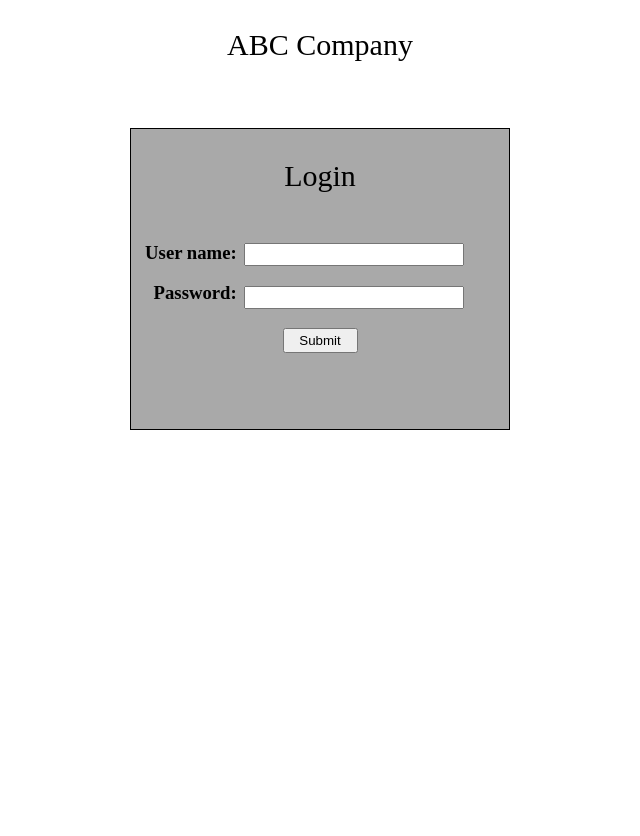
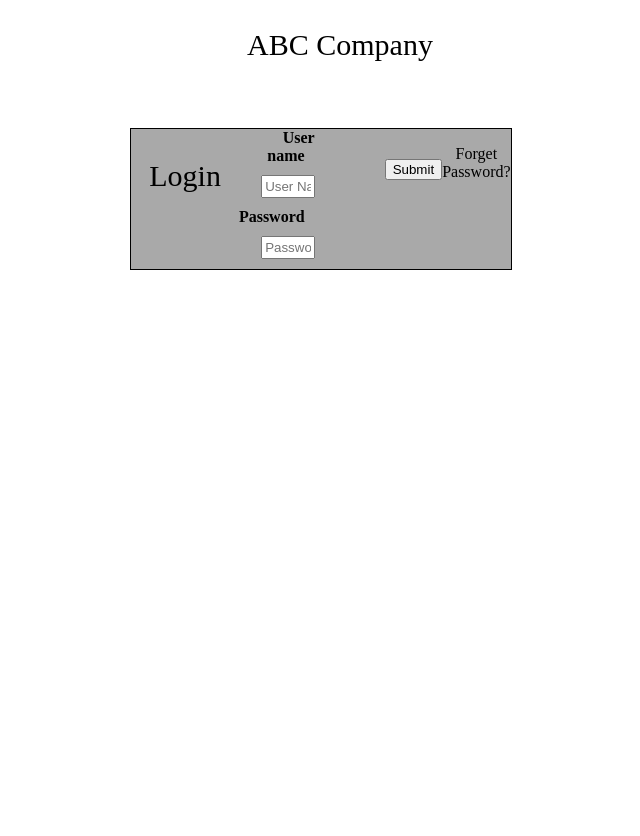
Before and after one commit to hovu92tx/COSC-4353_Gas-Quotes, a PHP site: the page made by Login.php in a window 1280 px wide. Shown: the whole page, without its empty margins (320-960 px from the left). After the commit the page ends 800 px from the top, so only its background shows below. Run offline with PHP 8.4, Linux system fonts and the light colour scheme.

Commit message:
login function is completed.

```diff
--- a/CSS/login_page.css
+++ b/CSS/login_page.css
@@ -1,51 +1,55 @@
 #company_name {
+    float: left;
     text-align: center;
     font-size: 30px;
     padding: 20px;
+    width: 100%;
     height: 80px;
 }
 
-#body {
+#section1 {
     display: flex;
     width: 100%;
-    height: 700px;
 }
 
-#leftside_box {
+#left_box {
     float: left;
     width: 35%;
 }
 
-#login_box {
+#center_box {
     float: left;
-    text-align: center;
-    border: solid black 1px;
     width: 30%;
-    height: 300px;
-    background-color: darkgray;
 }
 
-#rightside_box {
+#right_box {
     float: left;
     width: 35%;
 }
 
 #login_text {
-    float: left;
     width: 100%;
     font-size: 30px;
     margin-top: 30px;
 }
 
+#login_form {
+    display: flex;
+    text-align: center;
+    border: solid black 1px;
+    background-color: darkgray;
+    width: 100%;
+}
+
 #login_input {
-    width: 80%;
-    margin-top: 20px;
+    width: 60%;
+    margin-top: 10px;
+    margin-bottom: 10px;
     height: 17px;
-
 }
 
 #login_button {
     margin-top: 30px;
-    width: 75px;
+    width: 100%px;
     height: 25px;
 }
--- a/Login.php
+++ b/Login.php
@@ -8,11 +8,11 @@ if ($_SESSION['login_status'] === '') {
     $log = 'login.php';
     $username = "Login";
     $home = 'home.php';
-    $service = 'login.php';
+    $usertype = 'login.php';
 } else {
     $log = 'logout.php';
     $username = $_SESSION['username'];
-    $service = $_SESSION['service'];
+    $usertype = $_SESSION['usertype'];
     $home = 'home.php';
 }
 ?>
@@ -31,24 +31,26 @@ if ($_SESSION['login_status'] === '') {
     <header id="company_name">
         ABC Company
     </header>
-    <div id="body">
-        <div id="leftside_box"></div>
-        <div id="login_box">
-            <p id="login_text">Login</p>
-            <div style="float: left; width: 28%; height: 75px; text-align: right;">
-                <h3>User name:</h3>
-                <h3>Password:</h3>
-            </div>
-            <div style="float: right; width: 70%; height: 75px; text-align: left;">
-                <input id="login_input" type="text">
-                <input id="login_input" type="text">
-            </div>
-            <div style="float: left; width: 100%;">
-                <button id="login_button">Submit</button>
-            </div>
+    <section id="section1">
+        <div id="left_box"></div>
+        <div id="center_box">
+            <form action="login_check.php" id="login_form" method="POST">
+                <p id="login_text">Login</p>
+                <div style="text-align: right; margin-right: 70px ;">
+                    <label for="username" style="margin-right: 10px;"><b>User name</b></label><input id="login_input"
+                        type="text" placeholder="User Name" name="username" maxlength="50" require>
+                    <br>
+                    <label for="password" style="margin-right: 10px;"><b>Password</b></label><input id="login_input"
+                        type="password" placeholder="Password" name="password" maxlength="50" required>
+                </div>
+
+                <div id="login_button"><button type="submit" name=" login_button">Submit</button></div>
+                <p>Forget Password?</p>
+            </form>
         </div>
-        <div id="rightside_box"></div>
-    </div>
+        <div id="right_box"></div>
+    </section>
+
 </body>
 <footer>
 </footer>
```
Also changed, not shown: connect.php (added, +15 -0 lines), login_check.php (+32 -1 lines), add_dash.php (added), cus_dash.php (added).
